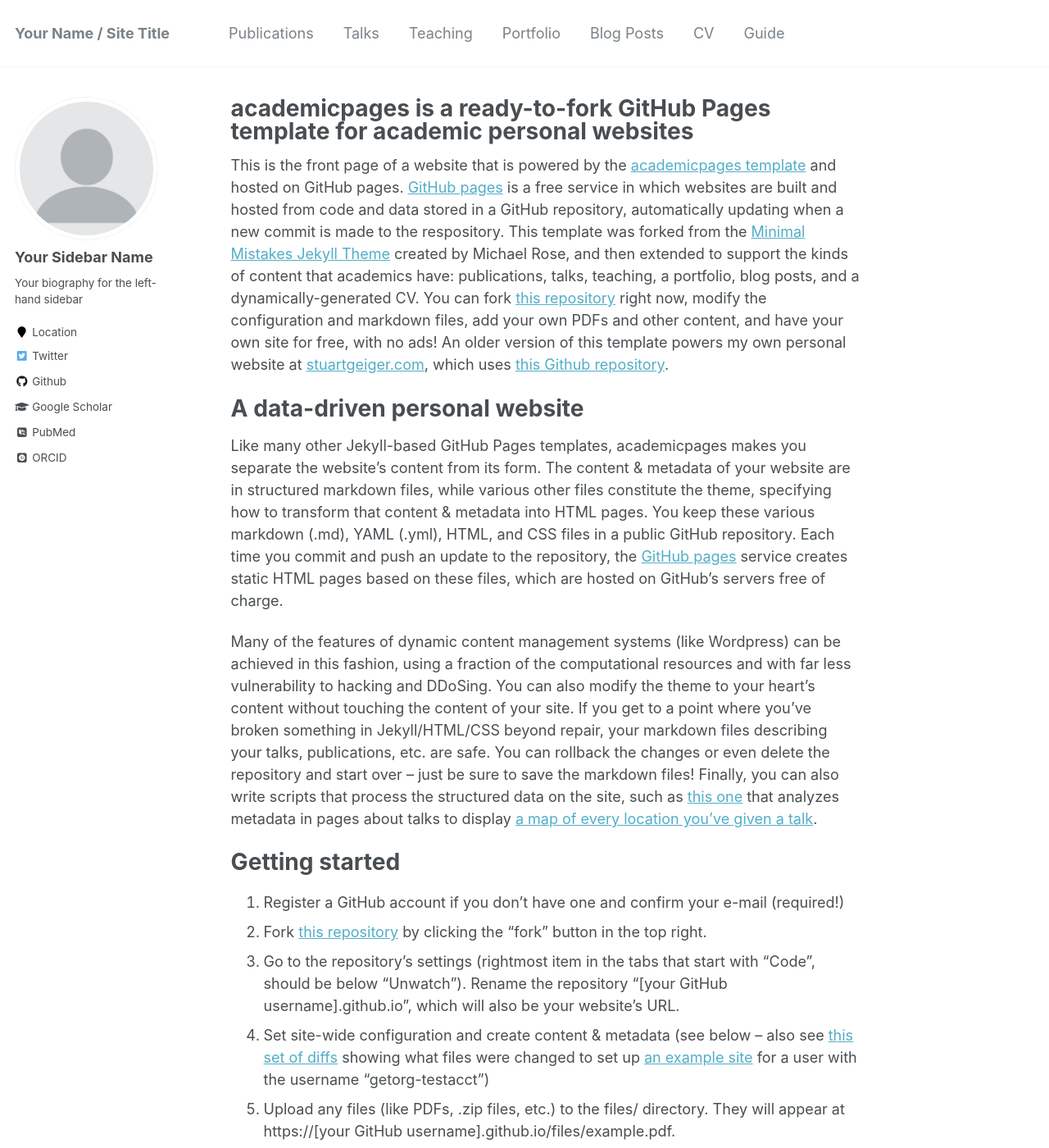
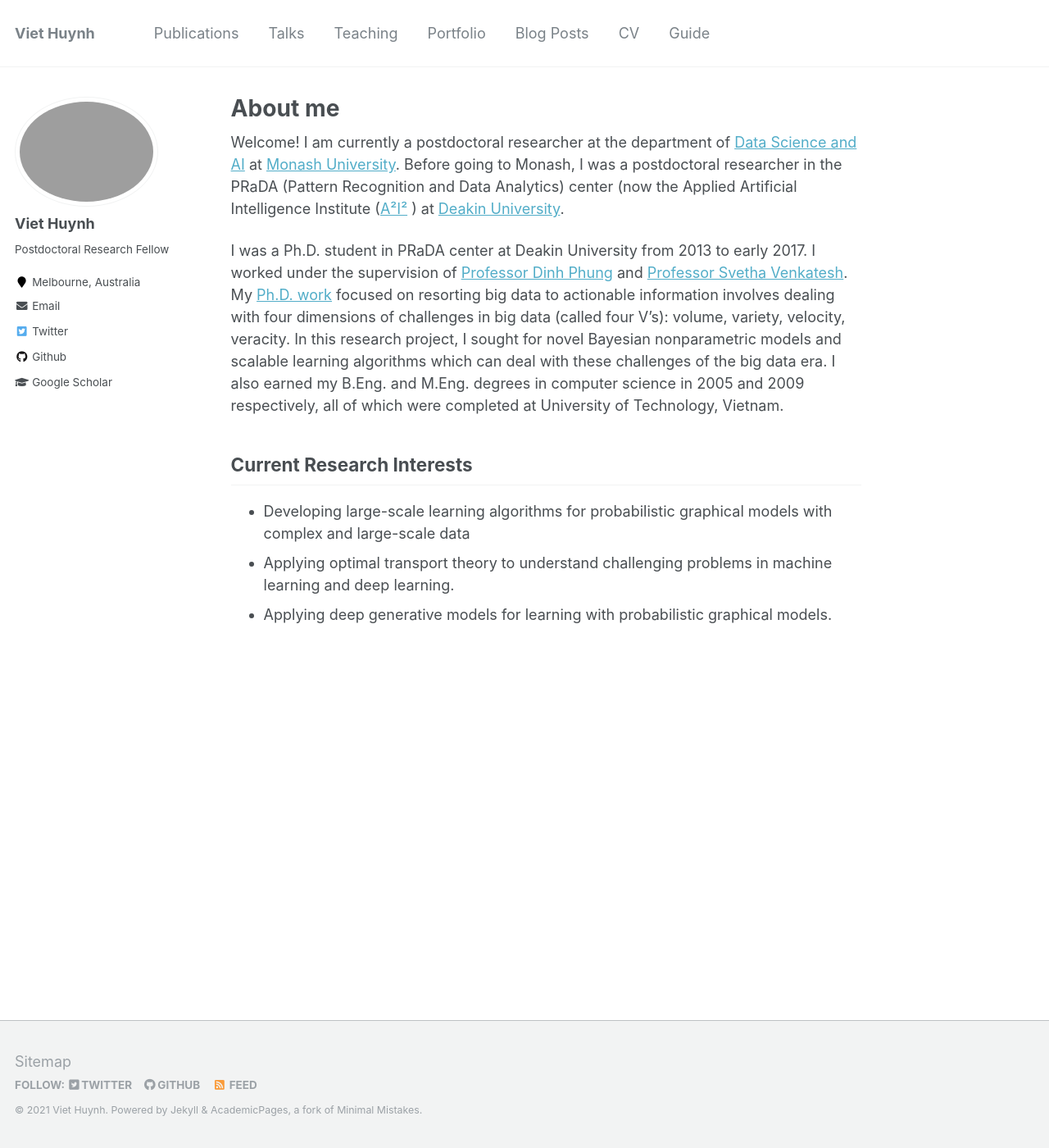
Before and after one commit to viethh/viethh.github.io, a Jekyll site: the page built from _pages/about.md, in a window 1280 px wide and 1400 px high. Shown: the whole window at 82% size. Built offline with Jekyll 4.4.1, drawn with Linux system fonts in a browser that asks for light colours; some web fonts are replaced; some of the changed text lies outside the part shown.

Commit message:
change the content

```diff
--- a/_config.yml
+++ b/_config.yml
@@ -7,13 +7,13 @@
 
 # Site Settings
 locale                   : "en-US"
-title                    : "Your Name / Site Title"
+title                    : "Viet Huynh"
 title_separator          : "-"
-name                     : &name "Your Name"
-description              : &description "personal description"
-url                      : https://academicpages.github.io # the base hostname & protocol for your site e.g. "https://mmistakes.github.io"
+name                     : &name "Viet Huynh"
+description              : &description "A machine learning researcher that is always learning"
+url                      : https://viethh.github.io # the base hostname & protocol for your site e.g. "https://mmistakes.github.io"
 baseurl                  : "" # the subpath of your site, e.g. "/blog"
-repository               : "academicpages/academicpages.github.io"
+repository               : "viethh/viethh.github.io"
 teaser                   :  # filename of teaser fallback teaser image placed in /images/, .e.g. "500x300.png"
 breadcrumbs              : false # true, false (default)
 words_per_minute         : 160
@@ -57,7 +57,7 @@ yandex_site_verification :
 
 # Social Sharing
 twitter:
-  username               : &twitter
+  username               : huynhhviet
 facebook:
   username               :
   app_id                 :
@@ -80,14 +80,14 @@ analytics:
 
 # Site Author
 author:
-  name             : "Your Sidebar Name"
-  avatar           : "profile.png"
-  bio              : "Your biography for the left-hand sidebar"
-  location         : "Location"
+  name             : "Viet Huynh"
+  avatar           : "profile.jpg"
+  bio              : "Postdoctoral Research Fellow"
+  location         : "Melbourne, Australia"
   employer         :
-  pubmed           : "https://www.ncbi.nlm.nih.gov/pubmed/?term=john+snow"
-  googlescholar    : "http://yourfullgooglescholarurl.com"
-  email            :
+  pubmed           :
+  googlescholar    : "https://scholar.google.com/citations?user=5Jz6f6IAAAAJ"
+  email            :  vietDOThuynhATmonash.edu
   researchgate     :  # example: "https://www.researchgate.net/profile/yourprofile"
   uri              :
   bitbucket        :
@@ -96,20 +96,20 @@ author:
   flickr           :
   facebook         :
   foursquare       :
-  github           : "academicpages"
+  github           : "viethhuynh"
   google_plus      :
   keybase          :
   instagram        :
   impactstory      : #"https://profiles.impactstory.org/u/xxxx-xxxx-xxxx-xxxx"
   lastfm           :
   linkedin         :
-  orcid            : "http://orcid.org/yourorcidurl"
+  orcid            :
   pinterest        :
   soundcloud       :
   stackoverflow    : # http://stackoverflow.com/users/123456/username
   steam            :
   tumblr           :
-  twitter          : "replacethistwitterhandle"
+  twitter          : "huynhhviet"
   vine             :
   weibo            :
   xing             :
--- a/_pages/about.md
+++ b/_pages/about.md
@@ -1,6 +1,6 @@
 ---
 permalink: /
-title: "academicpages is a ready-to-fork GitHub Pages template for academic personal websites"
+title: "About me"
 excerpt: "About me"
 author_profile: true
 redirect_from:
@@ -8,43 +8,12 @@ redirect_from:
   - /about.html
 ---
 
-This is the front page of a website that is powered by the [academicpages template](https://github.com/academicpages/academicpages.github.io) and hosted on GitHub pages. [GitHub pages](https://pages.github.com) is a free service in which websites are built and hosted from code and data stored in a GitHub repository, automatically updating when a new commit is made to the respository. This template was forked from the [Minimal Mistakes Jekyll Theme](https://mmistakes.github.io/minimal-mistakes/) created by Michael Rose, and then extended to support the kinds of content that academics have: publications, talks, teaching, a portfolio, blog posts, and a dynamically-generated CV. You can fork [this repository](https://github.com/academicpages/academicpages.github.io) right now, modify the configuration and markdown files, add your own PDFs and other content, and have your own site for free, with no ads! An older version of this template powers my own personal website at [stuartgeiger.com](http://stuartgeiger.com), which uses [this Github repository](https://github.com/staeiou/staeiou.github.io).
+Welcome! I am currently a postdoctoral researcher at the department of [Data Science and AI](https://www.monash.edu/it/dsai) at [Monash University](https://www.monash.edu). Before going to Monash, I was a postdoctoral researcher in the PRaDA (Pattern Recognition and Data Analytics) center (now the Applied Artificial Intelligence Institute ([A²I²](https://a2i2.deakin.edu.au) ) at [Deakin University](https://www.deakin.edu.au).
 
-A data-driven personal website
-======
-Like many other Jekyll-based GitHub Pages templates, academicpages makes you separate the website's content from its form. The content & metadata of your website are in structured markdown files, while various other files constitute the theme, specifying how to transform that content & metadata into HTML pages. You keep these various markdown (.md), YAML (.yml), HTML, and CSS files in a public GitHub repository. Each time you commit and push an update to the repository, the [GitHub pages](https://pages.github.com/) service creates static HTML pages based on these files, which are hosted on GitHub's servers free of charge.
+I was a Ph.D. student in PRaDA center at Deakin University from 2013 to early 2017. I worked under the supervision of [Professor Dinh Phung](http://dinhphung.ml)  and [Professor Svetha Venkatesh](https://svethav.github.io). My [Ph.D. work](http://dro.deakin.edu.au/eserv/DU:30103238/huynh-towardsscalable-2017.pdf) focused on resorting big data to actionable information involves dealing with four dimensions of challenges in big data (called four V’s): volume, variety, velocity, veracity. In this research project, I sought for novel Bayesian nonparametric models and scalable learning algorithms which can deal with these challenges of the big data era. I also earned my B.Eng. and M.Eng. degrees in computer science in 2005 and 2009 respectively, all of which were completed at University of Technology, Vietnam.
 
-Many of the features of dynamic content management systems (like Wordpress) can be achieved in this fashion, using a fraction of the computational resources and with far less vulnerability to hacking and DDoSing. You can also modify the theme to your heart's content without touching the content of your site. If you get to a point where you've broken something in Jekyll/HTML/CSS beyond repair, your markdown files describing your talks, publications, etc. are safe. You can rollback the changes or even delete the repository and start over -- just be sure to save the markdown files! Finally, you can also write scripts that process the structured data on the site, such as [this one](https://github.com/academicpages/academicpages.github.io/blob/master/talkmap.ipynb) that analyzes metadata in pages about talks to display [a map of every location you've given a talk](https://academicpages.github.io/talkmap.html).
-
-Getting started
-======
-1. Register a GitHub account if you don't have one and confirm your e-mail (required!)
-1. Fork [this repository](https://github.com/academicpages/academicpages.github.io) by clicking the "fork" button in the top right.
-1. Go to the repository's settings (rightmost item in the tabs that start with "Code", should be below "Unwatch"). Rename the repository "[your GitHub username].github.io", which will also be your website's URL.
-1. Set site-wide configuration and create content & metadata (see below -- also see [this set of diffs](http://archive.is/3TPas) showing what files were changed to set up [an example site](https://getorg-testacct.github.io) for a user with the username "getorg-testacct")
-1. Upload any files (like PDFs, .zip files, etc.) to the files/ directory. They will appear at https://[your GitHub username].github.io/files/example.pdf.
-1. Check status by going to the repository settings, in the "GitHub pages" section
-
-Site-wide configuration
-------
-The main configuration file for the site is in the base directory in [_config.yml](https://github.com/academicpages/academicpages.github.io/blob/master/_config.yml), which defines the content in the sidebars and other site-wide features. You will need to replace the default variables with ones about yourself and your site's github repository. The configuration file for the top menu is in [_data/navigation.yml](https://github.com/academicpages/academicpages.github.io/blob/master/_data/navigation.yml). For example, if you don't have a portfolio or blog posts, you can remove those items from that navigation.yml file to remove them from the header.
-
-Create content & metadata
-------
-For site content, there is one markdown file for each type of content, which are stored in directories like _publications, _talks, _posts, _teaching, or _pages. For example, each talk is a markdown file in the [_talks directory](https://github.com/academicpages/academicpages.github.io/tree/master/_talks). At the top of each markdown file is structured data in YAML about the talk, which the theme will parse to do lots of cool stuff. The same structured data about a talk is used to generate the list of talks on the [Talks page](https://academicpages.github.io/talks), each [individual page](https://academicpages.github.io/talks/2012-03-01-talk-1) for specific talks, the talks section for the [CV page](https://academicpages.github.io/cv), and the [map of places you've given a talk](https://academicpages.github.io/talkmap.html) (if you run this [python file](https://github.com/academicpages/academicpages.github.io/blob/master/talkmap.py) or [Jupyter notebook](https://github.com/academicpages/academicpages.github.io/blob/master/talkmap.ipynb), which creates the HTML for the map based on the contents of the _talks directory).
-
-**Markdown generator**
-
-I have also created [a set of Jupyter notebooks](https://github.com/academicpages/academicpages.github.io/tree/master/markdown_generator
-) that converts a CSV containing structured data about talks or presentations into individual markdown files that will be properly formatted for the academicpages template. The sample CSVs in that directory are the ones I used to create my own personal website at stuartgeiger.com. My usual workflow is that I keep a spreadsheet of my publications and talks, then run the code in these notebooks to generate the markdown files, then commit and push them to the GitHub repository.
-
-How to edit your site's GitHub repository
-------
-Many people use a git client to create files on their local computer and then push them to GitHub's servers. If you are not familiar with git, you can directly edit these configuration and markdown files directly in the github.com interface. Navigate to a file (like [this one](https://github.com/academicpages/academicpages.github.io/blob/master/_talks/2012-03-01-talk-1.md) and click the pencil icon in the top right of the content preview (to the right of the "Raw | Blame | History" buttons). You can delete a file by clicking the trashcan icon to the right of the pencil icon. You can also create new files or upload files by navigating to a directory and clicking the "Create new file" or "Upload files" buttons.
-
-Example: editing a markdown file for a talk
-![Editing a markdown file for a talk](/images/editing-talk.png)
-
-For more info
-------
-More info about configuring academicpages can be found in [the guide](https://academicpages.github.io/markdown/). The [guides for the Minimal Mistakes theme](https://mmistakes.github.io/minimal-mistakes/docs/configuration/) (which this theme was forked from) might also be helpful.
+Current Research Interests
+-----
+* Developing large-scale learning algorithms for probabilistic graphical models with complex and large-scale data
+* Applying optimal transport theory to understand challenging problems in machine learning and deep learning.
+* Applying deep generative models for learning with probabilistic graphical models.
```
